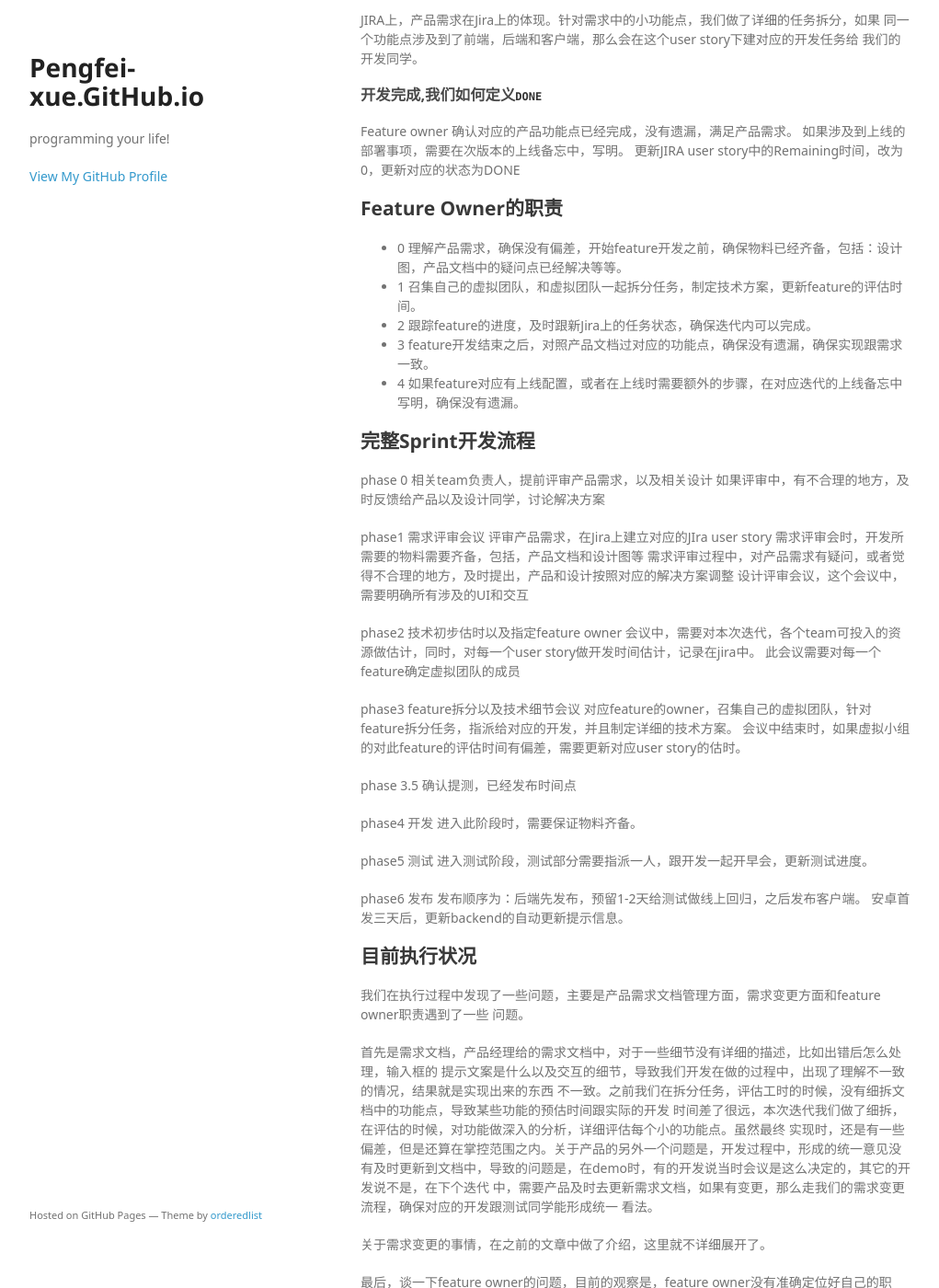
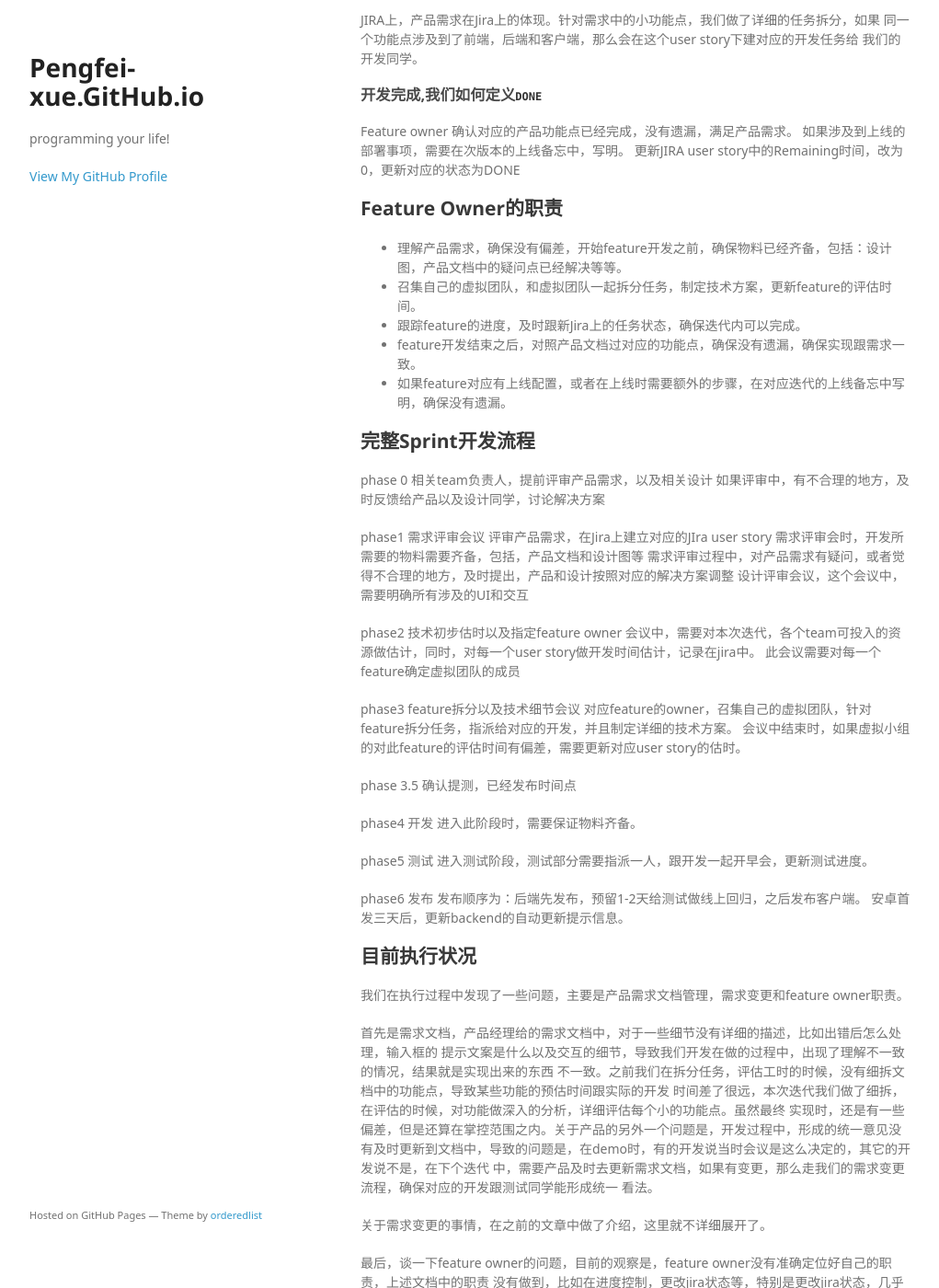
Before and after one commit to pengfei-xue/pengfei-xue.github.io, a Jekyll site: the page built from _posts/2016-04-15-how-we-use-jira-to-manage-our-dev-process.markdown, in a window 1280 px wide and 1400 px high, scrolled down 438 px. Shown: the whole window at 92% size, without its empty margins (128-1149 px from the left). Built offline with Jekyll 4.4.1, drawn with Linux system fonts in a browser that asks for light colours; some web fonts are replaced; comment, search, counter and statistics services are not loaded.

Commit message:
fix typo

```diff
--- a/_posts/2016-04-15-how-we-use-jira-to-manage-our-dev-process.markdown
+++ b/_posts/2016-04-15-how-we-use-jira-to-manage-our-dev-process.markdown
@@ -31,11 +31,11 @@ Feature owner 确认对应的产品功能点已经完成，没有遗漏，满足
 
 ## Feature Owner的职责
 
-- 0 理解产品需求，确保没有偏差，开始feature开发之前，确保物料已经齐备，包括：设计图，产品文档中的疑问点已经解决等等。
-- 1 召集自己的虚拟团队，和虚拟团队一起拆分任务，制定技术方案，更新feature的评估时间。
-- 2 跟踪feature的进度，及时跟新Jira上的任务状态，确保迭代内可以完成。
-- 3 feature开发结束之后，对照产品文档过对应的功能点，确保没有遗漏，确保实现跟需求一致。
-- 4 如果feature对应有上线配置，或者在上线时需要额外的步骤，在对应迭代的上线备忘中写明，确保没有遗漏。
+- 理解产品需求，确保没有偏差，开始feature开发之前，确保物料已经齐备，包括：设计图，产品文档中的疑问点已经解决等等。
+- 召集自己的虚拟团队，和虚拟团队一起拆分任务，制定技术方案，更新feature的评估时间。
+- 跟踪feature的进度，及时跟新Jira上的任务状态，确保迭代内可以完成。
+- feature开发结束之后，对照产品文档过对应的功能点，确保没有遗漏，确保实现跟需求一致。
+- 如果feature对应有上线配置，或者在上线时需要额外的步骤，在对应迭代的上线备忘中写明，确保没有遗漏。
 
 
 ## 完整Sprint开发流程
@@ -70,8 +70,7 @@ phase6 发布
 
 
 ## 目前执行状况
-我们在执行过程中发现了一些问题，主要是产品需求文档管理方面，需求变更方面和feature owner职责遇到了一些
-问题。
+我们在执行过程中发现了一些问题，主要是产品需求文档管理，需求变更和feature owner职责。
 
 首先是需求文档，产品经理给的需求文档中，对于一些细节没有详细的描述，比如出错后怎么处理，输入框的
 提示文案是什么以及交互的细节，导致我们开发在做的过程中，出现了理解不一致的情况，结果就是实现出来的东西
```
